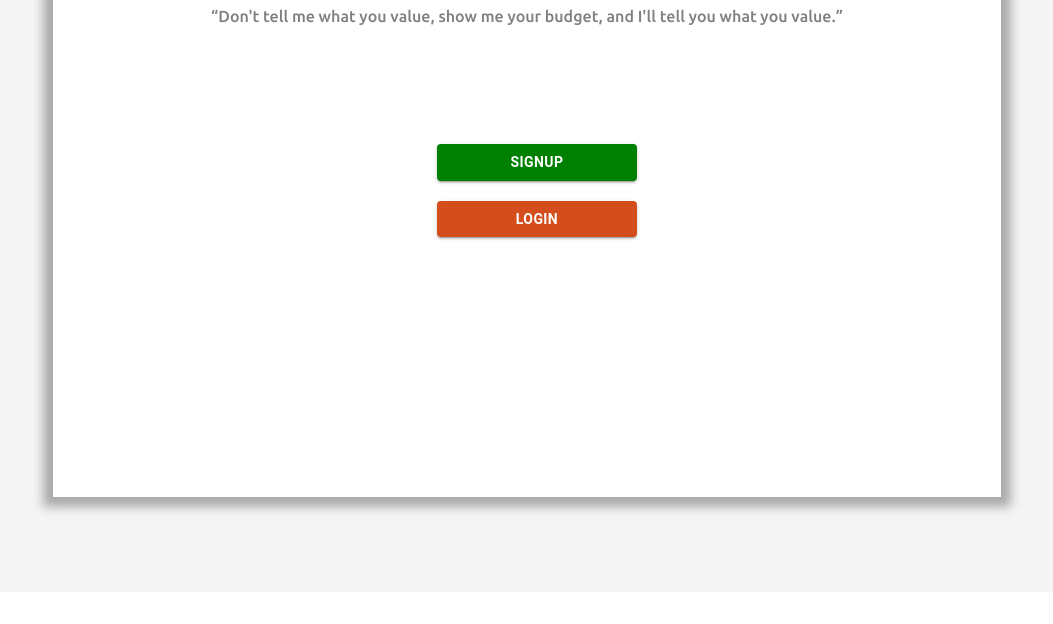
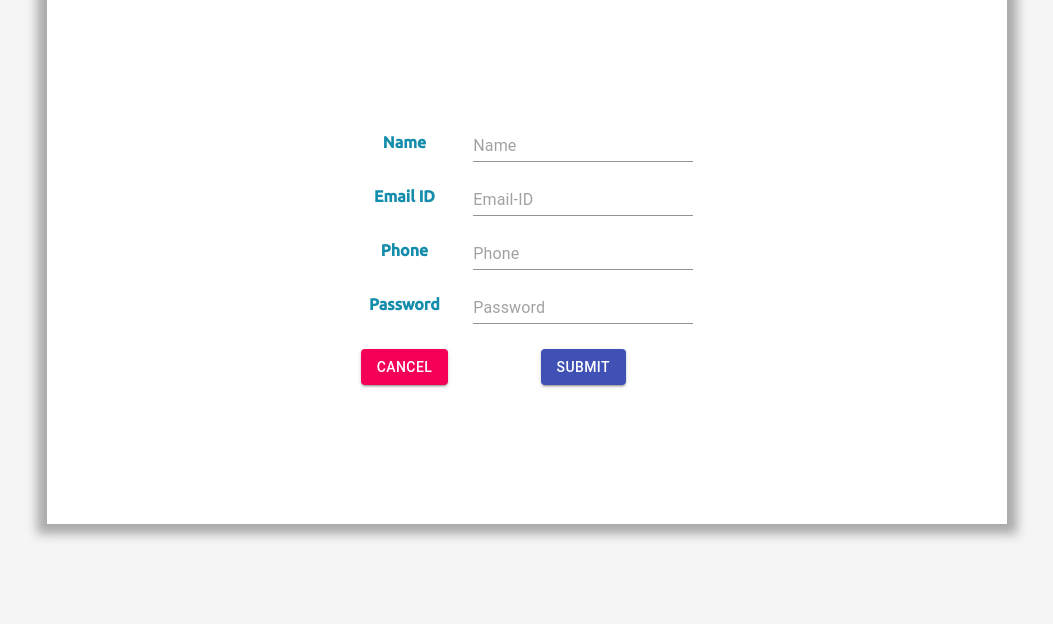
Before and after one commit to deepakraj5/expenses-tracker, a React app in the folder client/: page /signup in a window 1280 px wide. Shown: the part 176-800 px from the top of the page, without its empty margins (113-1166 px from the left). Built offline with nearby package versions, Linux system fonts and the light colour scheme.

Commit message:
signup-page

```diff
--- a/client/src/components/App.js
+++ b/client/src/components/App.js
@@ -1,12 +1,23 @@
 import React from 'react'
+import { BrowserRouter, Route, Switch } from 'react-router-dom'
 import '../styles/app.scss'
 import MainComponent from './MainComponent'
+import Signup from './SignupComponent'
 
 const App = () => {
   return (
     <div>
 
-      <MainComponent />
+      <BrowserRouter>
+
+          <Switch>
+
+            <Route path="/" component={MainComponent} exact />
+            <Route path="/signup" component={Signup} />
+
+          </Switch>
+
+      </BrowserRouter>
 
     </div>
   );
--- a/client/src/components/AuthPage.js
+++ b/client/src/components/AuthPage.js
@@ -1,35 +1,46 @@
-import React from 'react'
-import '../styles/app.scss'
+import React from "react";
+import "../styles/app.scss";
 import { Button } from '@material-ui/core'
+import { useHistory } from 'react-router-dom'
 
 const AuthPage = () => {
+
+    const history = useHistory()
+
+    const handleSignup = () => {
+        history.push('/signup')
+    }
+
   return (
     <div className="auth-page">
-
       <h1>Expense Tracker</h1>
 
       <div className="auth-container">
-
         <div className="quotes">
           <p>
-                        “Don't tell me what you value, show me your budget, and I'll tell you what you value.”
+            “Don't tell me what you value, show me your budget, and I'll tell
+            you what you value.”
           </p>
         </div>
 
         <div className="auth-btn">
+          <div>
+            <Button
+                className="btn1"
+                variant="contained"
+                onClick={handleSignup}
+            >
+                Signup
+            </Button>
 
-                    <div>
-                        <Button className="btn1" variant="contained">Signup</Button>
-
-                        <Button className="btn2" variant="contained">Login</Button>
+            <Button className="btn2" variant="contained">
+                Login
+            </Button>
           </div>
-
         </div>
-
       </div>
-
     </div>
   );
-}
+};
 
-export default AuthPage
+export default AuthPage;
--- /dev/null
+++ b/client/src/components/SignupComponent.js
@@ -0,0 +1,33 @@
+import React from "react";
+import SignupForm from './SignupForm'
+
+const Signup = () => {
+  return (
+    <div className="container">
+      <div className="center-rec">
+        <div className="auth-page">
+          <h1>Expense Tracker</h1>
+
+          <div className="auth-container">
+            <div className="quotes">
+              <p>
+                “Don't tell me what you value, show me your budget, and I'll
+                tell you what you value.”
+              </p>
+            </div>
+
+            <div className="auth-btn">
+              <div>
+
+                <SignupForm />
+
+              </div>
+            </div>
+          </div>
+        </div>
+      </div>
+    </div>
+  );
+};
+
+export default Signup;
--- /dev/null
+++ b/client/src/components/SignupForm.js
@@ -0,0 +1,83 @@
+import React from 'react'
+import { useHistory } from 'react-router-dom'
+import { Button, TextField } from "@material-ui/core";
+
+const SignupForm = () => {
+
+    const history = useHistory()
+
+    const handleCancel = () => {
+        history.push('/')
+    }
+
+    return (
+        <div className="form-container">
+
+                <form>
+                  <table cellSpacing="25">
+                    <th>
+                      <tr>
+                        <td>
+                          <label>Name</label>
+                        </td>
+                        <td>
+                          <TextField placeholder="Name" size="small" />
+                        </td>
+                      </tr>
+
+                      <tr>
+                        <td>
+                          <label>Email ID</label>
+                        </td>
+                        <td>
+                          <TextField
+                            placeholder="Email-ID"
+                            type="email"
+                            size="small"
+                          />
+                        </td>
+                      </tr>
+
+                      <tr>
+                        <td>
+                          <label>Phone</label>
+                        </td>
+                        <td>
+                          <TextField
+                            placeholder="Phone"
+                            type="number"
+                            size="small"
+                          />
+                        </td>
+                      </tr>
+
+                      <tr>
+                        <td>
+                          <label>Password</label>
+                        </td>
+                        <td>
+                          <TextField
+                            placeholder="Password"
+                            type="password"
+                            size="small"
+                          />
+                        </td>
+                      </tr>
+
+                      <tr>
+                        <td>
+                          <Button variant="contained" color="secondary" onClick={handleCancel}>Cancel</Button>
+                        </td>
+                        <td>
+                          <Button variant="contained" color="primary">Submit</Button>
+                        </td>
+                      </tr>
+                    </th>
+                  </table>
+                </form>
+
+        </div>
+    );
+}
+
+export default SignupForm
--- a/client/src/styles/app.scss
+++ b/client/src/styles/app.scss
@@ -1,13 +1,13 @@
 @import url('https://fonts.googleapis.com/css2?family=Ubuntu:wght@500&display=swap');
 
 * {
-    border: 0px;
+    margin: 0px;
     padding: 0px;
     box-sizing: border-box;
 }
 
 .container {
-    height: 95vh;
+    height: 100vh;
     display: flex;
     justify-content: center;
     align-items: center;
@@ -26,18 +26,21 @@
     text-align: center;
     color: rgb(20, 141, 172);
     font-family: 'Ubuntu', sans-serif;
+    height: 100%;
 }
 
 .auth-container {
     // border: 1px solid black;
+    height: 90%;
 
     .quotes {
         color: grey;
+        margin-top: 10px;
     }
 
     .auth-btn {
         // border: 1px solid black;
-        height: 300px;
+        height: 100%;
         display: flex;
         justify-content: center;
         align-items: center;
@@ -59,3 +62,7 @@
         }
     }
 }
+
+.form-container {
+
+}
```
Also changed, not shown: 1 other file. Lines whose indentation alone changed are shown as unchanged.
